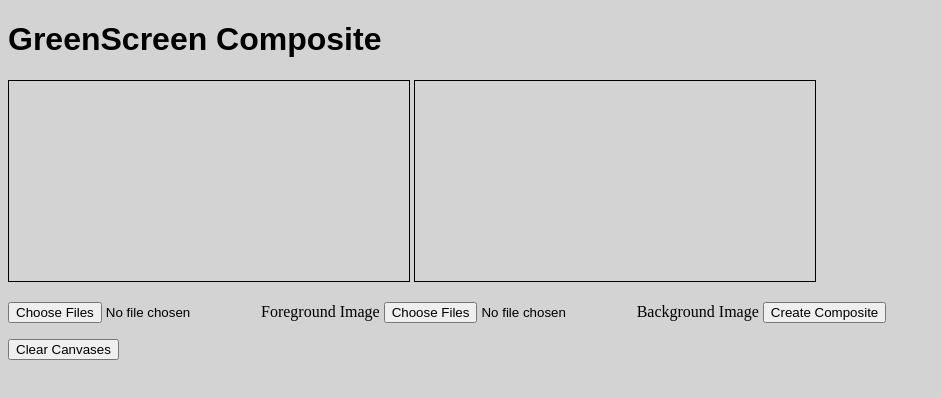
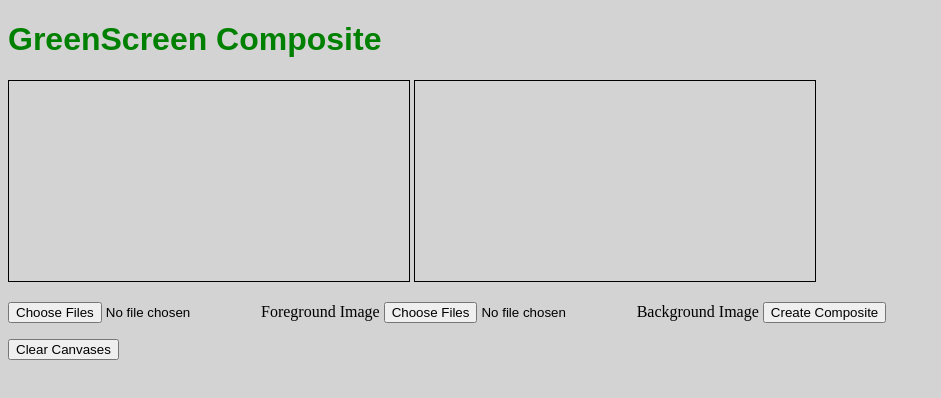
Before and after one commit to therrianj/greenscreen, a plain HTML site: page green-screen/index.html in a window 1280 px wide. Shown: the whole page, without its empty margins (0-941 px from the left). Drawn offline with Linux system fonts and the light colour scheme.

Commit message:
changed title color

```diff
--- a/green-screen/index.html
+++ b/green-screen/index.html
@@ -20,7 +20,7 @@
 
 
 <body>
-<h1> GreenScreen Composite</h1>
+<h1 style="color: green;"> GreenScreen Composite</h1>
 </body>
 <canvas id="fgcan"></canvas>
 <canvas id="bgcan"></canvas>
```
